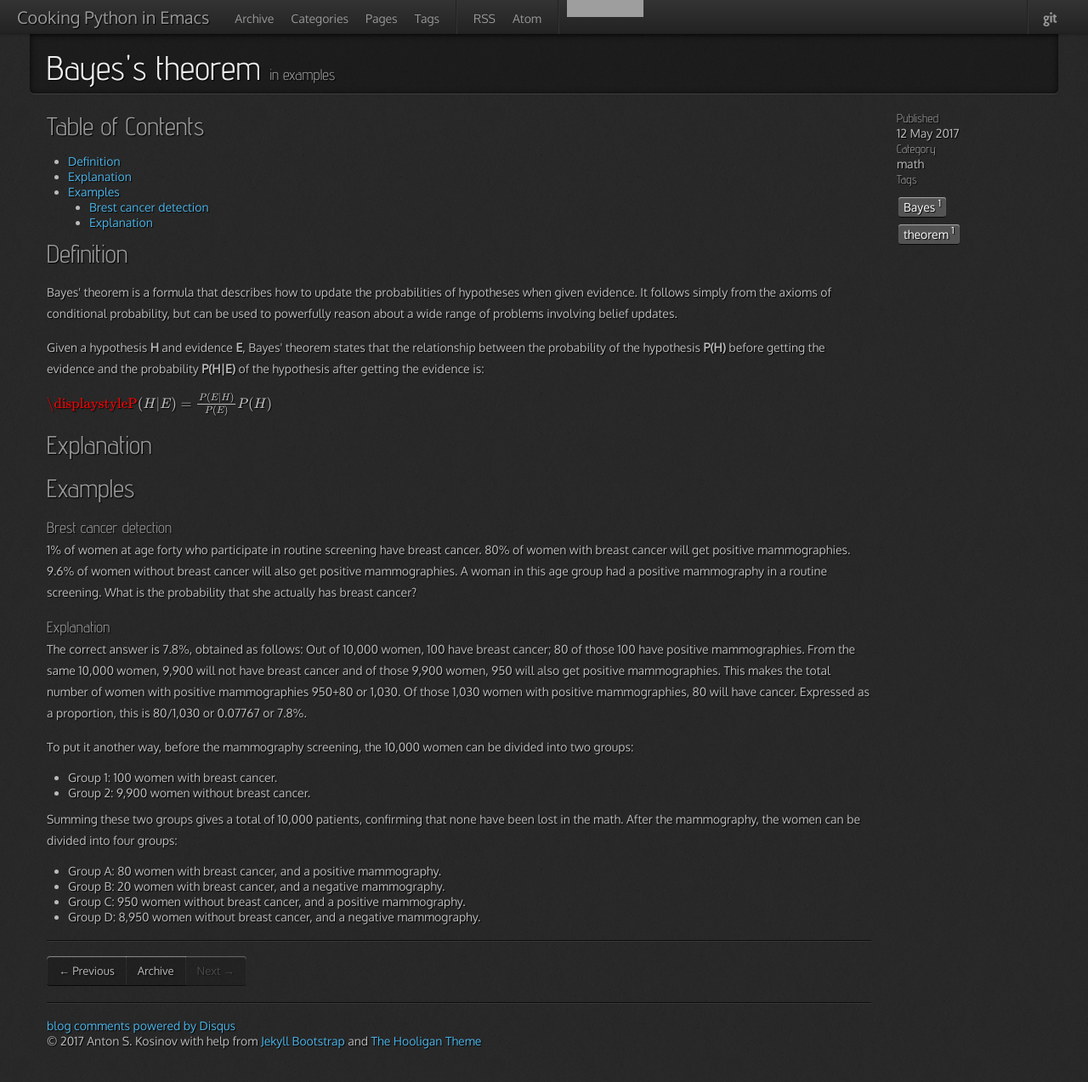
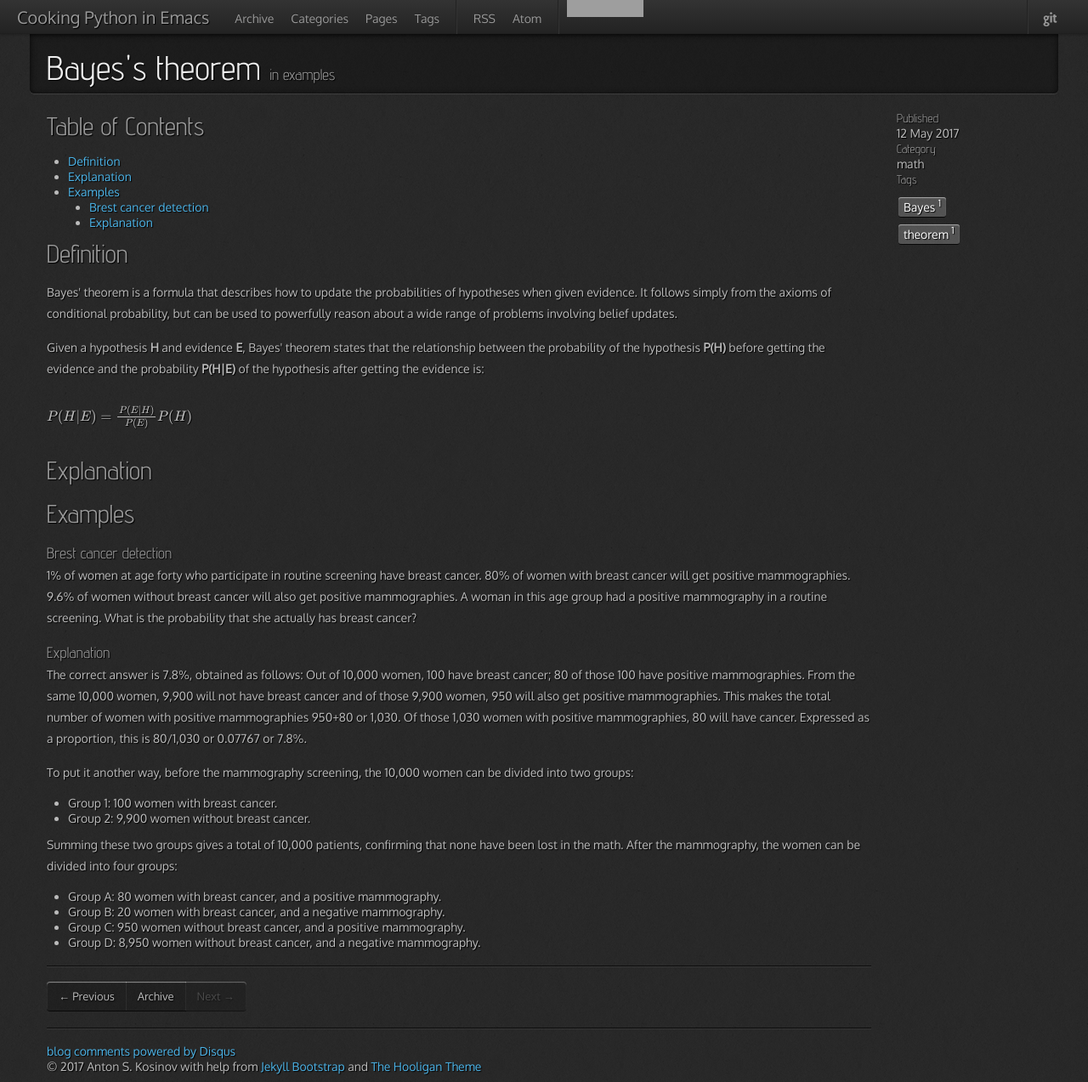
Before and after one commit to 0--key/0--key.github.io, a Jekyll site: the page built from _posts/2017-05-12-bayesian.html, in a window 1280 px wide. Shown: the whole page at 85% size. Built offline with Jekyll 4.4.1, drawn with Linux system fonts in a browser that asks for light colours; nearby versions of some CDN libraries; formulas are drawn with MathJax 3; comment, search, counter and statistics services are not loaded; before the commit the page ends 1243 px from its top, so only the background shows below that; grey boxes are pictures that could not be loaded.

Commit message:
Cosmetic enhancements #2

```diff
--- a/_posts/2017-05-12-bayesian.html
+++ b/_posts/2017-05-12-bayesian.html
@@ -41,9 +41,10 @@ before getting the evidence and the probability <b>P(H|E)</b> of the
 hypothesis after getting the evidence is:
 </p>
 
-<align="center">
+<p><align="center">
 <p>
-\(\displaystyleP(H|E) = \frac{P(E|H)}{P(E)}P(H)\)
+\(P(H|E) = \frac{P(E|H)}{P(E)}P(H)\)
+</p>
 </p>
 </div>
 </div>
```
